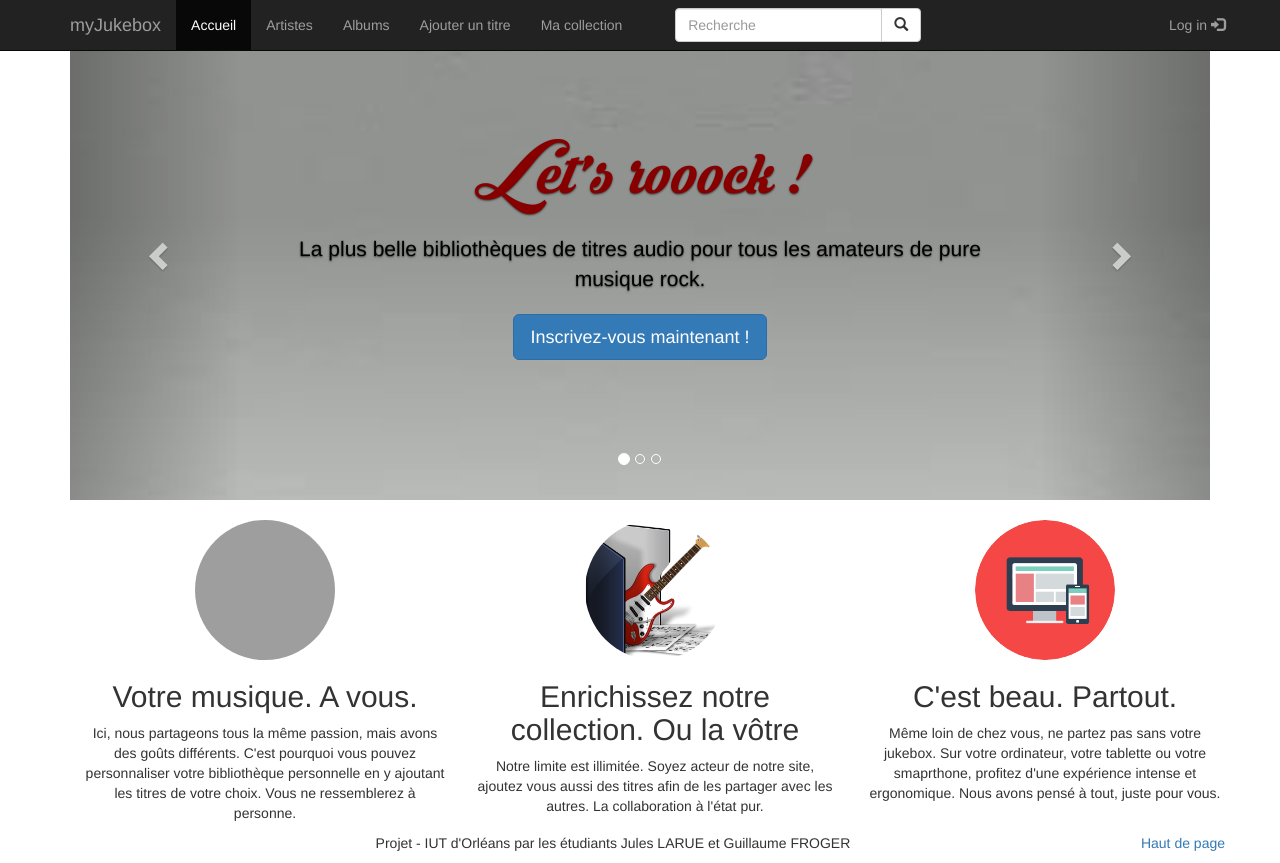
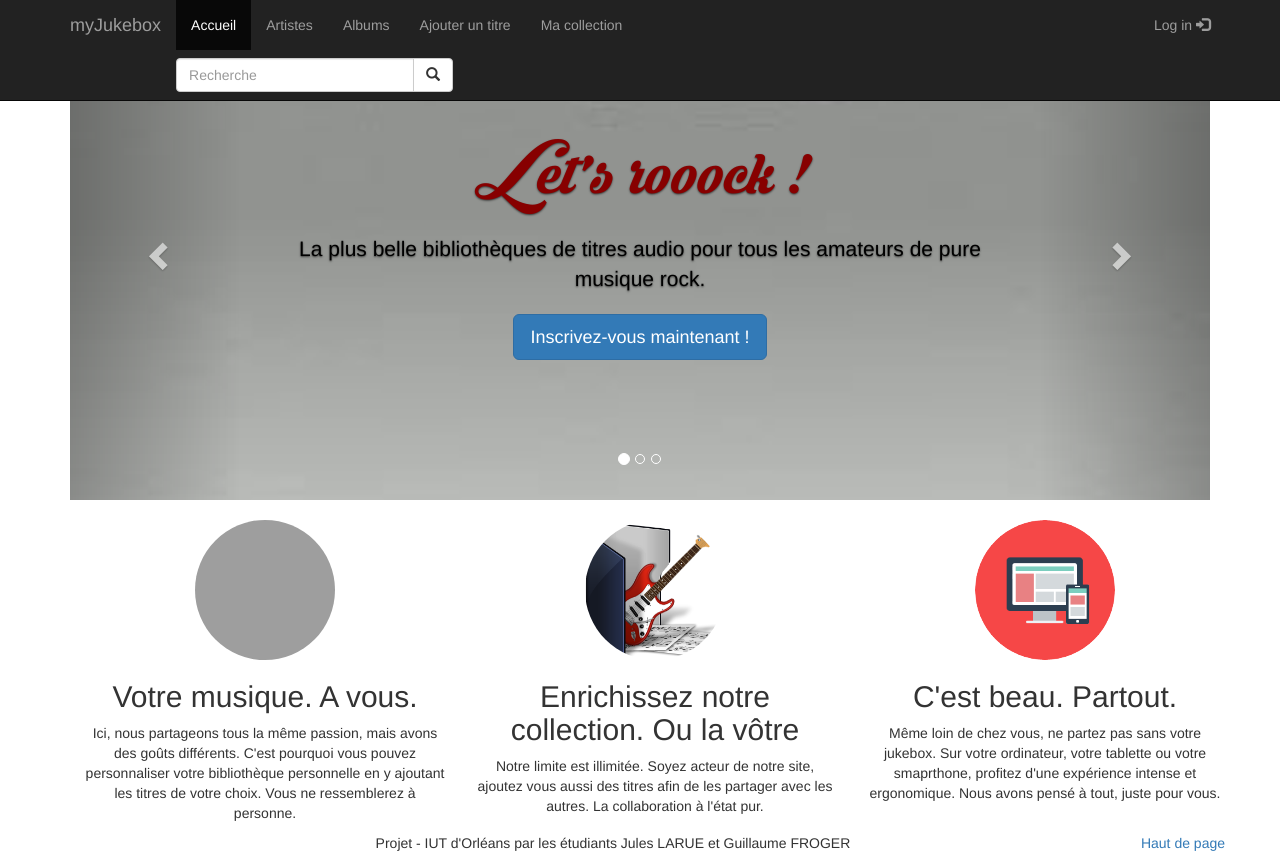
Before and after one commit to jules-larue/myJukebox, a Flask app: page /home in a window 1280 px wide. Run offline with Flask 2, Linux system fonts and the light colour scheme; some libraries are stand-ins or nearby versions; grey boxes are pictures that could not be loaded.

Commit message:
amélioration du layout du nav header

```diff
--- a/app/static/base.css
+++ b/app/static/base.css
@@ -1,7 +1,7 @@
-ul{
-    width: 70% !important;
-    text-align:center;
+nav ul{
+    width: 7	0% !important;
 }
+
 
 #login-link{
     color:#9D9D9D !important;
@@ -11,3 +11,57 @@ ul{
 #login-link:hover{
     color: #fff !important;
 }
+
+
+
+.navbar-form{
+	display:inline-block !important;
+	width: 40% !important;
+	padding-left:0;
+	padding-right:0;
+}
+
+.navbar-right{
+	bottom:50px;
+	margin-right:0px;
+}
+
+.input-group{
+	width:100%;
+}
+
+@media (max-width:1202px) and (min-width:993px){
+	nav ul{
+		width:50%;
+		}
+
+	.navbar-form{
+		width:30% !important;
+	}
+}
+
+@media (max-width:992px) and (min-width:769px){
+
+
+	.navbar-form{
+		padding:0 0 0 0;
+		padding-right:0px;
+		width:60% !important;
+	}
+
+	.navbar-right{
+		margin-right:170px;
+	}
+}
+
+@media (max-width:768px){
+	.nav{
+		width:100% !important;
+		margin:auto;
+	}
+
+	.navbar-form{
+		width:100% !important;
+		padding-left:10px;
+	}
+}
```
